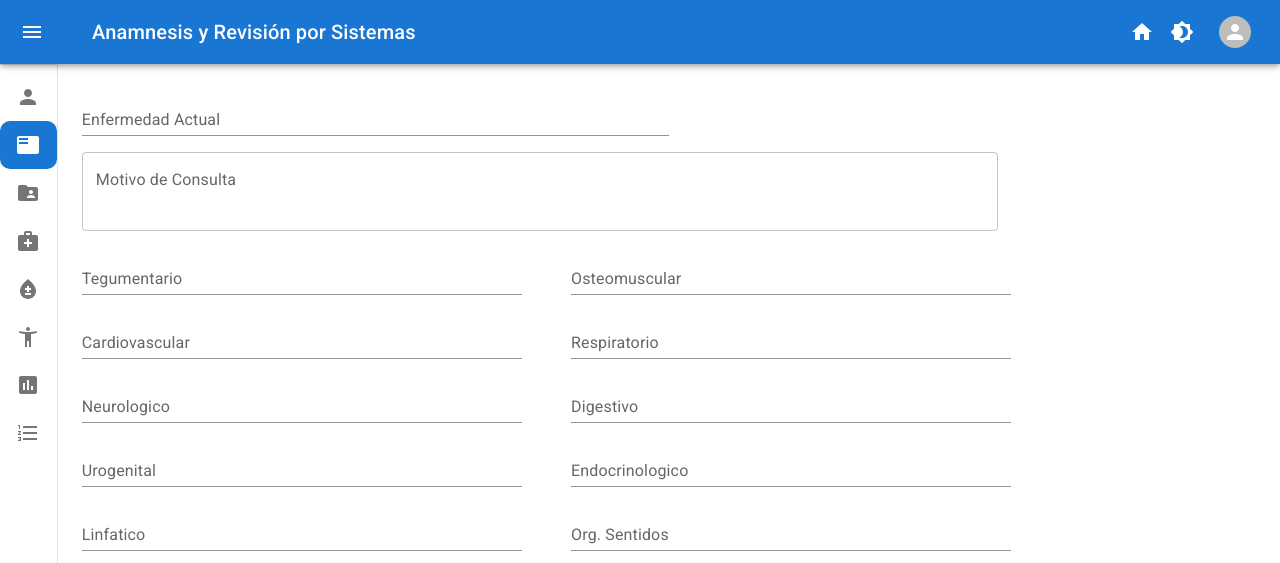
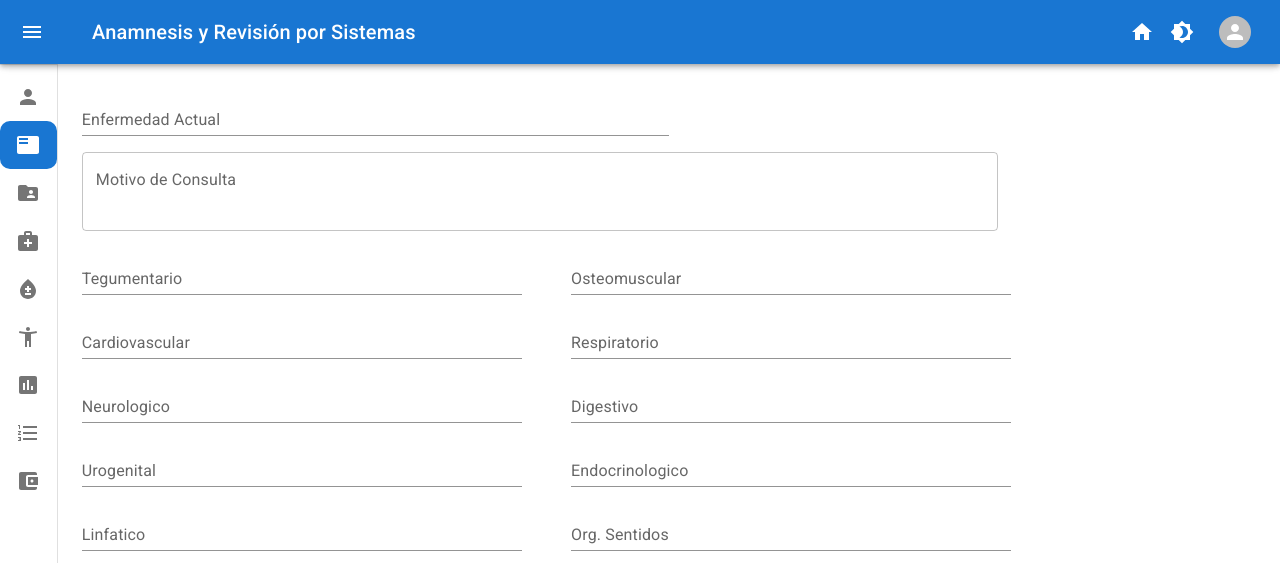
Before and after one commit to jairayafranco/medic-app-next, a Next.js app: page /panel/anamnesis in a window 1280 px wide. Shown: the top 563 px of the page. Built offline with nearby package versions, Linux system fonts and the light colour scheme; no server answers.

Commit message:
Agregado modulo facturacion y minor fix en IDA

```diff
--- a/helpers/helpers.js
+++ b/helpers/helpers.js
@@ -9,7 +9,7 @@ import {
     funcionRenalEstadio
 } from "../math/formulas";
 
-const routes = ["datos-basicos", "anamnesis", "antecedentes", "signos-vitales", "funcion-renal", "examen-fisico", "impresion-diagnostica", "formulacion"]
+const routes = ["datos-basicos", "anamnesis", "antecedentes", "signos-vitales", "funcion-renal", "examen-fisico", "impresion-diagnostica", "formulacion", "facturacion"]
 export const validFields = [
     "datosBasicos",
     "anamnesis",
@@ -20,6 +20,7 @@ export const validFields = [
     "examenFisico",
     "impresionDiagnostica",
     "formulacion",
+    "facturacion"
 ];
 export const routesToModules = validFields.map((name, index) => ({ name, route: routes[index] }));
 
--- a/layout/Dashboard.jsx
+++ b/layout/Dashboard.jsx
@@ -24,6 +24,7 @@ import BloodtypeIcon from '@mui/icons-material/Bloodtype';
 import AccessibilityNewIcon from '@mui/icons-material/AccessibilityNew';
 import AssessmentIcon from '@mui/icons-material/Assessment';
 import FormatListNumberedIcon from '@mui/icons-material/FormatListNumbered'
+import AccountBalanceWalletIcon from '@mui/icons-material/AccountBalanceWallet';
 import HomeIcon from '@mui/icons-material/Home';
 import Brightness4Icon from '@mui/icons-material/Brightness4';
 import Brightness7Icon from '@mui/icons-material/Brightness7';
@@ -111,7 +112,7 @@ export default function Dashboard({ children, changeTheme, theme }) {
 
     const icons = [<PersonIcon />, <FeaturedPlayListIcon />, <FolderSharedIcon />,
     <MedicalServicesIcon />, <BloodtypeIcon />, <AccessibilityNewIcon />,
-    <AssessmentIcon />, <FormatListNumberedIcon />];
+    <AssessmentIcon />, <FormatListNumberedIcon />, <AccountBalanceWalletIcon />];
 
     const routes = [
         { name: 'Datos Básicos', route: '/panel/datos-basicos', active: 0 },
@@ -122,6 +123,7 @@ export default function Dashboard({ children, changeTheme, theme }) {
         { name: 'Examen Físico', route: '/panel/examen-fisico', active: 5 },
         { name: 'Impresión Diagnóstica - Análisis', route: '/panel/impresion-diagnostica', active: 6 },
         { name: 'Formulación', route: '/panel/formulacion', active: 7 },
+        { name: 'Facturación', route: '/panel/facturacion', active: 8 },
     ];
 
     useEffect(() => {
@@ -187,7 +189,7 @@ export default function Dashboard({ children, changeTheme, theme }) {
                 </DrawerHeader>
                 <Divider />
                 <List>
-                    {['DI', 'ARS', 'ANT', 'SV', 'TFEF', 'EF', 'IDA', 'FORM'].map((text, index) => (
+                    {['DI', 'ARS', 'ANT', 'SV', 'TFEF', 'EF', 'IDA', 'FORM', 'FACT'].map((text, index) => (
                         <ListItem
                             key={text}
                             disablePadding
--- a/pages/panel/formulacion.jsx
+++ b/pages/panel/formulacion.jsx
@@ -40,7 +40,6 @@ export default function Formulacion() {
         initialValues: formatInitialValues(formulacionFields),
         validationSchema: formulacionSchema,
         onSubmit: (values) => {
-            console.log(">>>", values);
             setAllValues((prev) => {
                 return {
                     ...prev,
```
Also changed, not shown: pages/panel/facturacion.jsx (added, +7 -0 lines).
